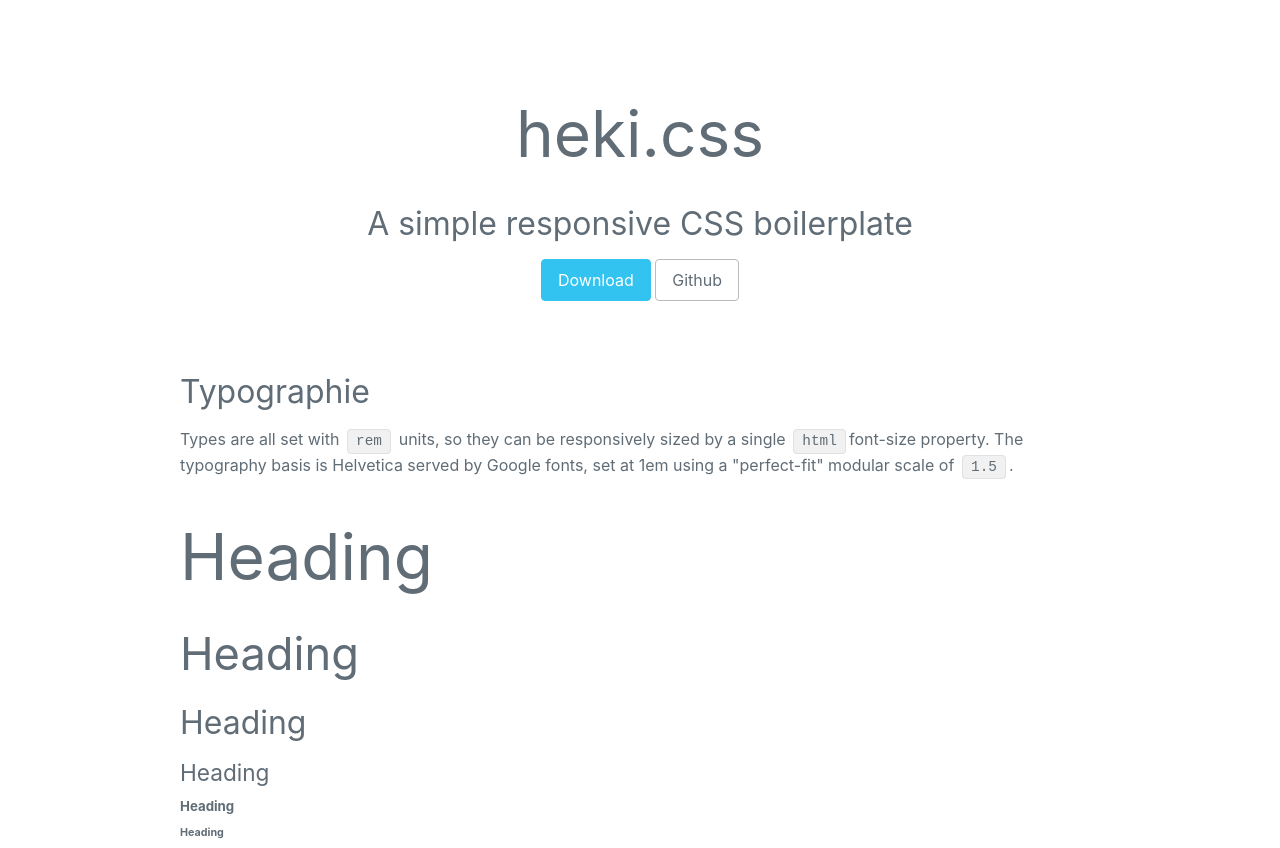
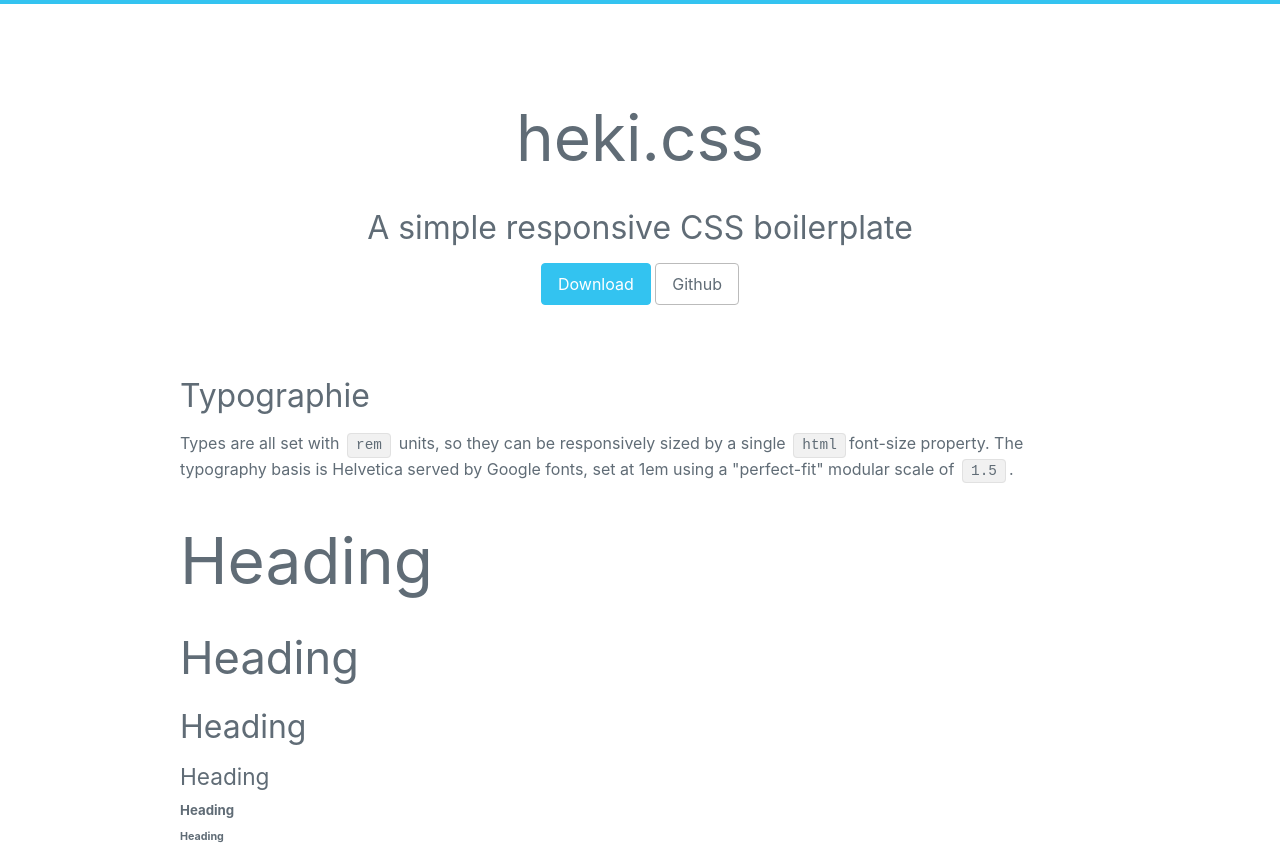
Before and after one commit to fdietz/heki.css, a website: page index.html in a window 1280 px wide. Shown: the top 848 px of the page. Drawn offline with Linux system fonts and the light colour scheme.

Commit message:
docs: styling

```diff
--- a/docs.css
+++ b/docs.css
@@ -1,3 +1,7 @@
+html {
+  border-top: 4px solid #33c3f0;
+}
+
 .container {
   width: 80%;
   max-width: 960px;
```
